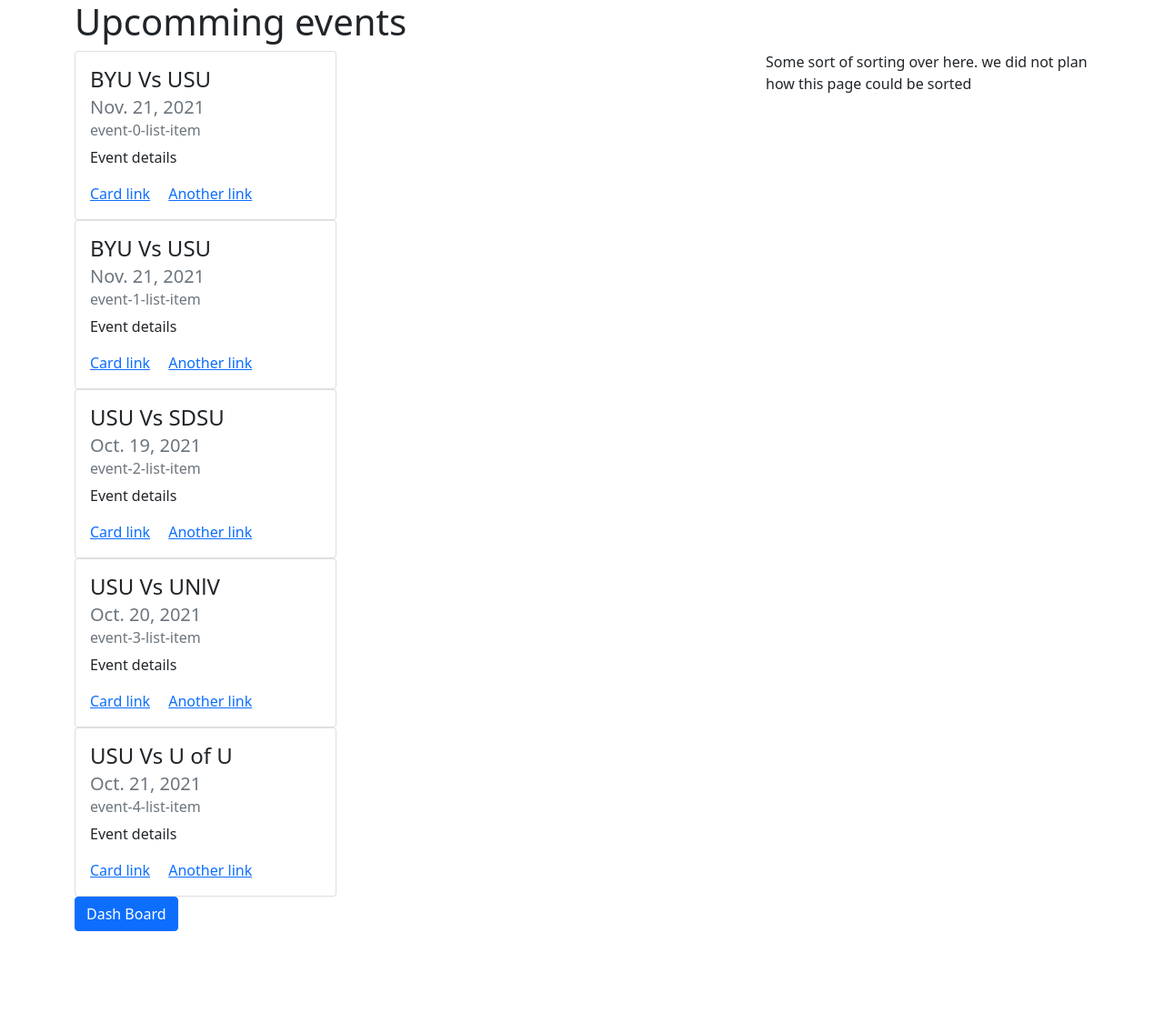
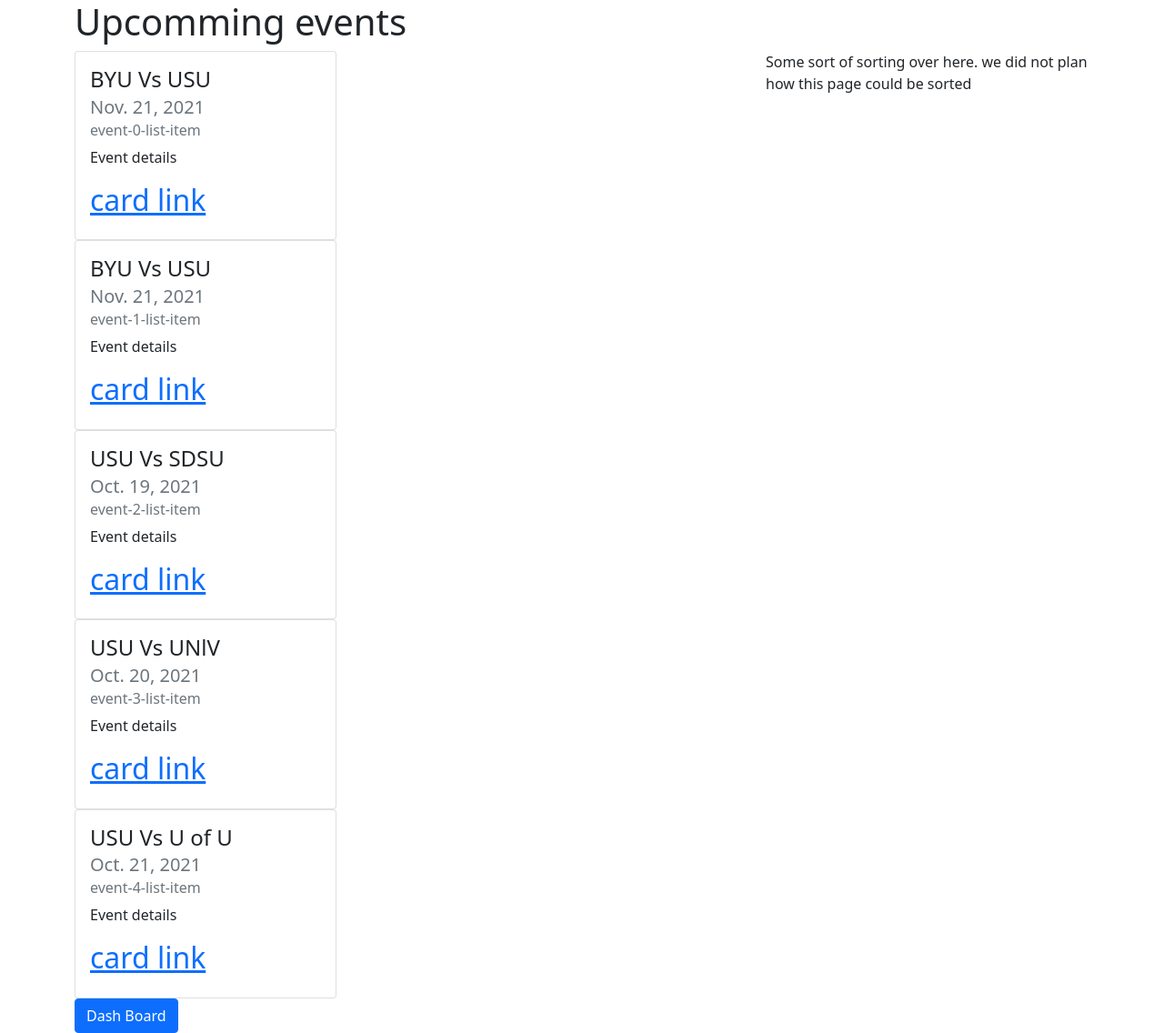
Before and after one commit to SSM121/2ndPlaceBestPlace, a Django app: page /events in a window 1280 px wide. Shown: the whole page at 91% size. Before the commit the page ends 1024 px from the top, so only its background shows below. Run offline with Django 3.2, Linux system fonts and the light colour scheme; some libraries are stand-ins or nearby versions.

Commit message:
fixed hyper links in the card

```diff
--- a/src/parkingGenie/templates/parkingGenie/events.html
+++ b/src/parkingGenie/templates/parkingGenie/events.html
@@ -21,8 +21,8 @@
                                 <h5 class="card-subtitle mb-2 text-muted">{{event.date}}</h5>
                                 <h6 class="card-subtitle mb-2 text-muted">event-{{event.id}}-list-item</h6>
                                 <p class="card-text">Event details</p>
-                                <a href="#" class="card-link">Card link</a>
-                                <a href="#" class="card-link">Another link</a>
+                                <h2><a href="event/{{event.id}}"> card link </a></h2>
+
                             </div>
                         </div>
                     {% endfor %}
```
